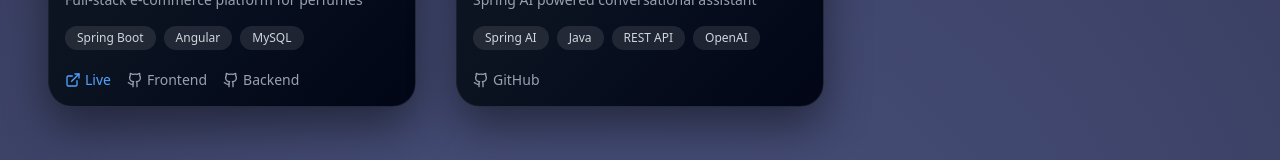
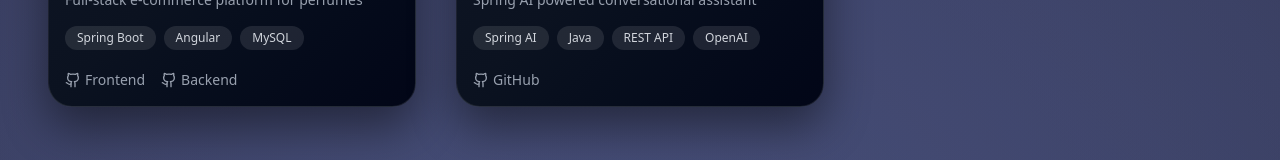
Before and after one commit to syedmohammedshadaab/portfolio, a React (Vite) app: page / in a window 1280 px wide. Shown: the part 2653-2813 px from the top of the page. Built offline with nearby package versions, Linux system fonts and the light colour scheme.

Commit message:
Removed the link from  project

```diff
--- a/src/pages/Projects.jsx
+++ b/src/pages/Projects.jsx
@@ -7,7 +7,7 @@ const projects = [
     title: "Palace Perfume E-Commerce",
     description: "Full-stack e-commerce platform for perfumes",
     imageUrl: "/images/ecom.png",
-    link: "https://your-live-project.com",
+    link: "",
     github: {
       frontend: "https://github.com/username/palace-perfume-frontend",
       backend: "https://github.com/username/palace-perfume-backend",
```
